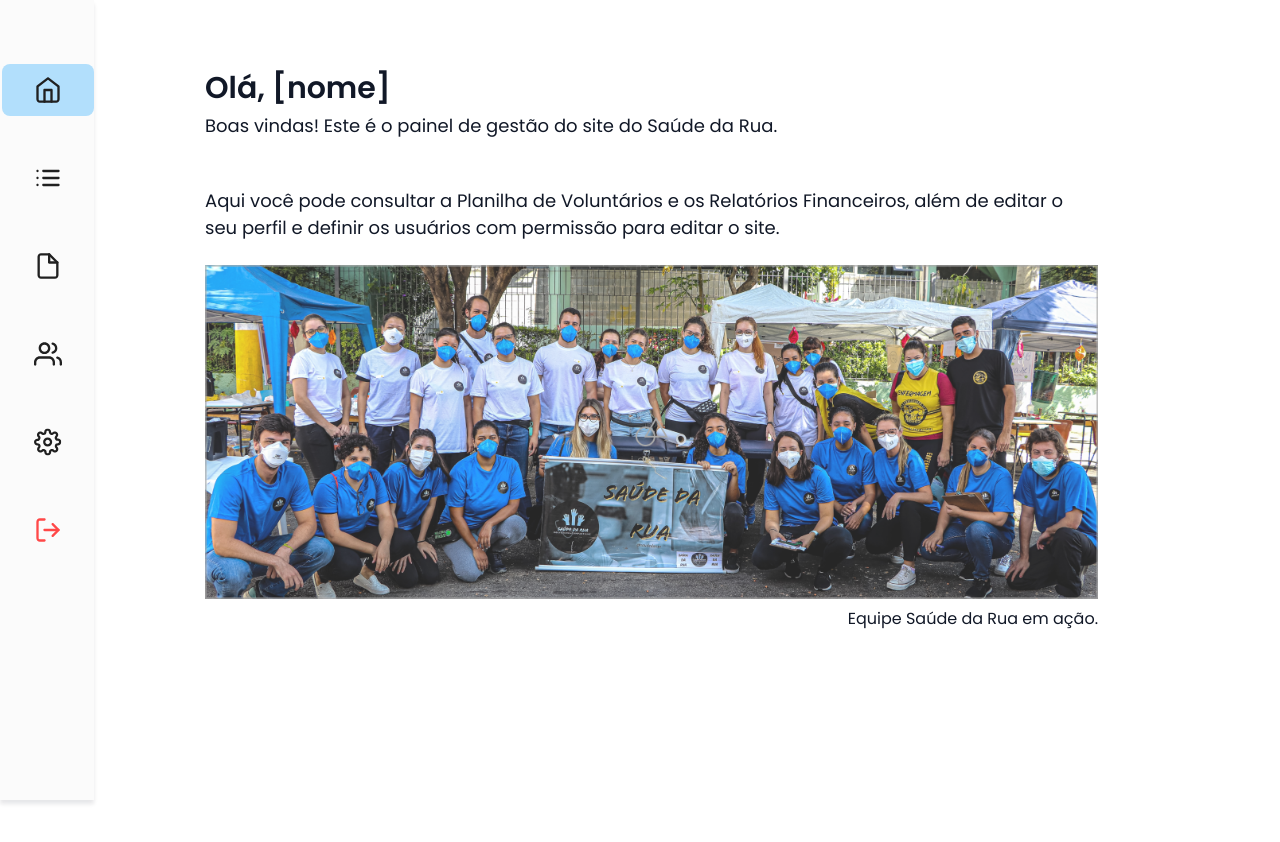
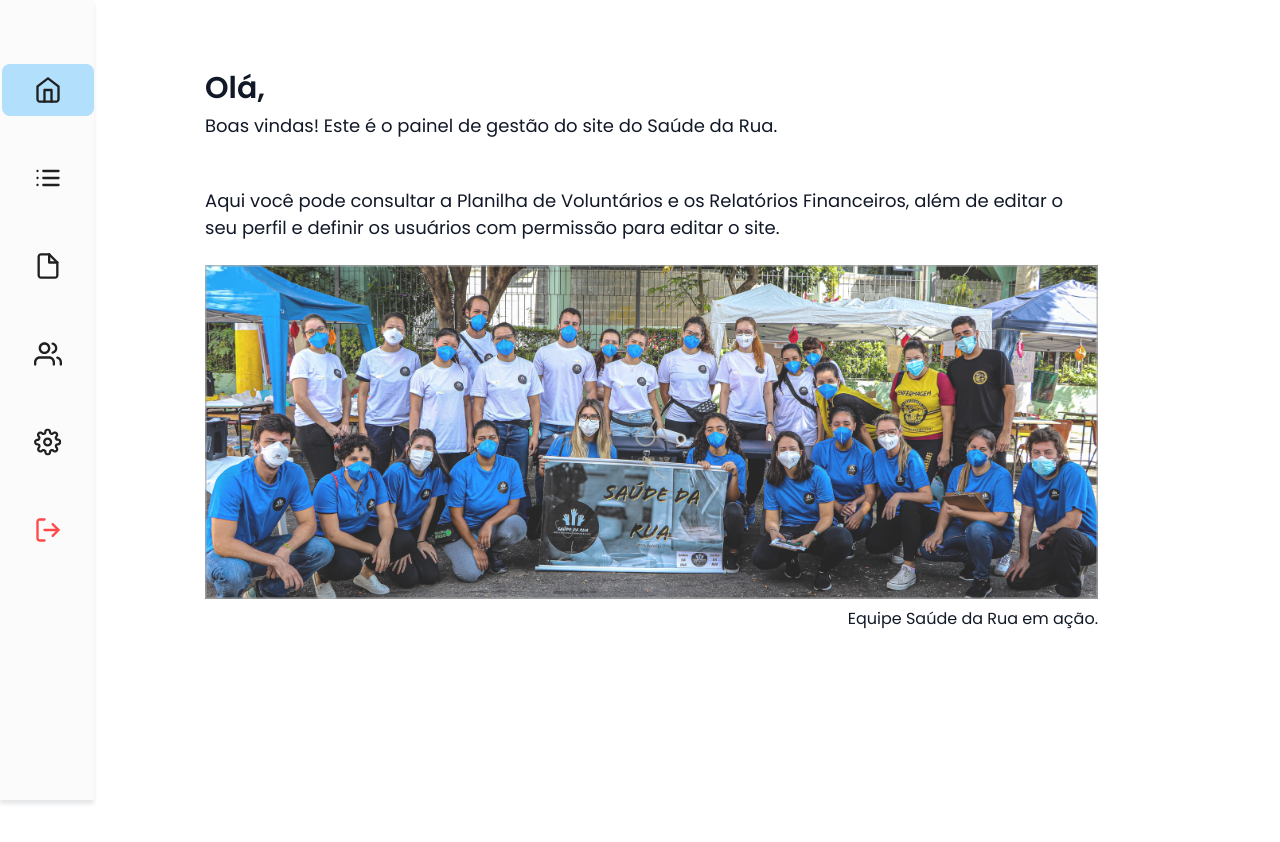
Before and after one commit to tech-pro-bem/saude-da-rua-admin-front, a React (Vite) app: page / in a window 1280 px wide. Shown: the top 842 px of the page. Built offline with nearby package versions, Linux system fonts and the light colour scheme; no server answers.

Commit message:
feat: exibe o nome do usuário na homepage

```diff
--- a/src/components/MainHome.jsx/index.jsx
+++ b/src/components/MainHome.jsx/index.jsx
@@ -1,11 +1,21 @@
-import React from 'react';
+import React, { useEffect, useState } from 'react';
+import axiosInstance from '../../service/axiosInstance';
 import homepageImage from '../../assets/homepage.png';
 
 function MainHome() {
+  const [userName, setUserName] = useState('');
+
+  useEffect(() => {
+    axiosInstance.get('/get/admin/me').then((response) => {
+      setUserName(response.data.name);
+      console.log(response.data.name);
+    });
+  }, []);
+
   return (
     <main className="pt-16 pr-[182px] pb-56">
       <h1 className="font-semibold text-3xl text-gray-900 leading-[3rem]">
-        Olá, [nome]
+        {`Olá, ${userName}`}
       </h1>
       <p className="font-normal text-lg leading-[27px] text-gray-900  mb-12">
         Boas vindas! Este é o painel de gestão do site do Saúde da Rua.
```
